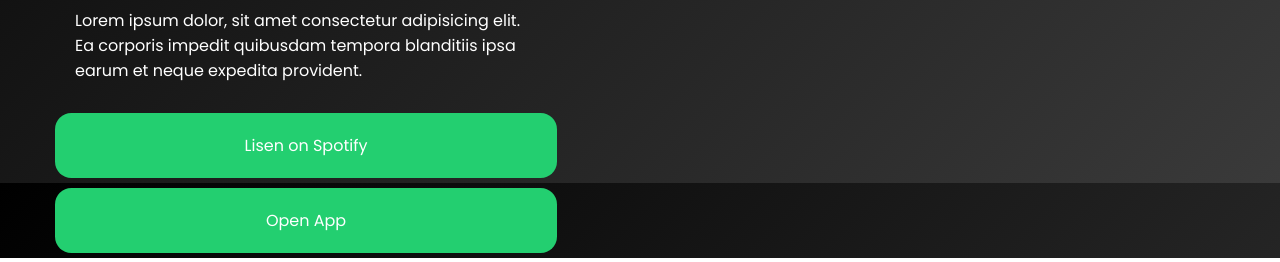
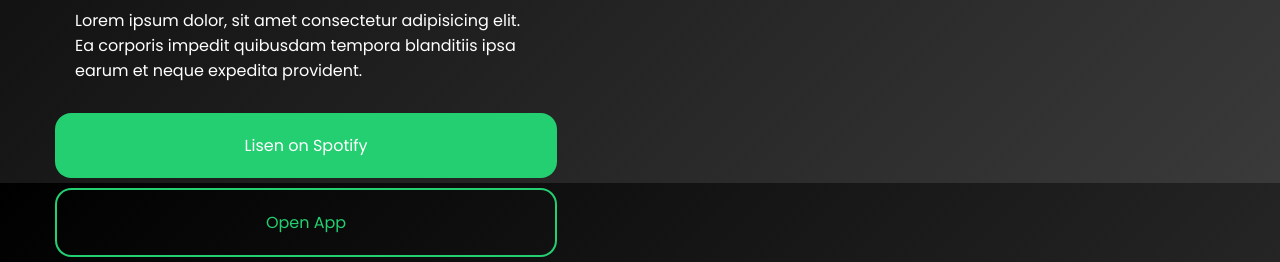
Before and after one commit to GravityZ/MyProjects, a plain HTML site: page Index.html in a window 1280 px wide. Shown: the part 667-929 px from the top of the page. Drawn offline with Linux system fonts and the light colour scheme.

Commit message:
updated spotify

```diff
--- a/Index.html
+++ b/Index.html
@@ -23,8 +23,8 @@
         <p class="flex-container__p">Lorem ipsum dolor, sit amet consectetur adipisicing elit. Ea corporis impedit quibusdam tempora blanditiis
             ipsa earum et neque expedita provident.</p>
 
-            <a href="#" class="btn">Lisen on Spotify</a>
-            <a href="#" class="btn">Open App</a>
+            <a href="https://open.spotify.com/playlist/2GdVQbkCnrLic4HTNFP7O5?si=4b685b9897534826" target="_blank" class="btn">Lisen on Spotify</a>
+            <a href=" http://play.spotify.com/settings " target="_blank" class="btn btn--trans">Open App</a>
     </div>
 </body>
 
--- a/style.css
+++ b/style.css
@@ -47,3 +47,15 @@
     border-radius: 16.4px;
     text-align: center;
 }
+
+.btn--trans{
+    background-color:transparent ;
+    border: 2px solid #23cf70;
+    color: #23cf70;
+    transition: all .4s ease-out;
+}
+
+.btn--trans:hover{
+    background-color: #23cf70;
+    color: #ffffff;
+}
```
